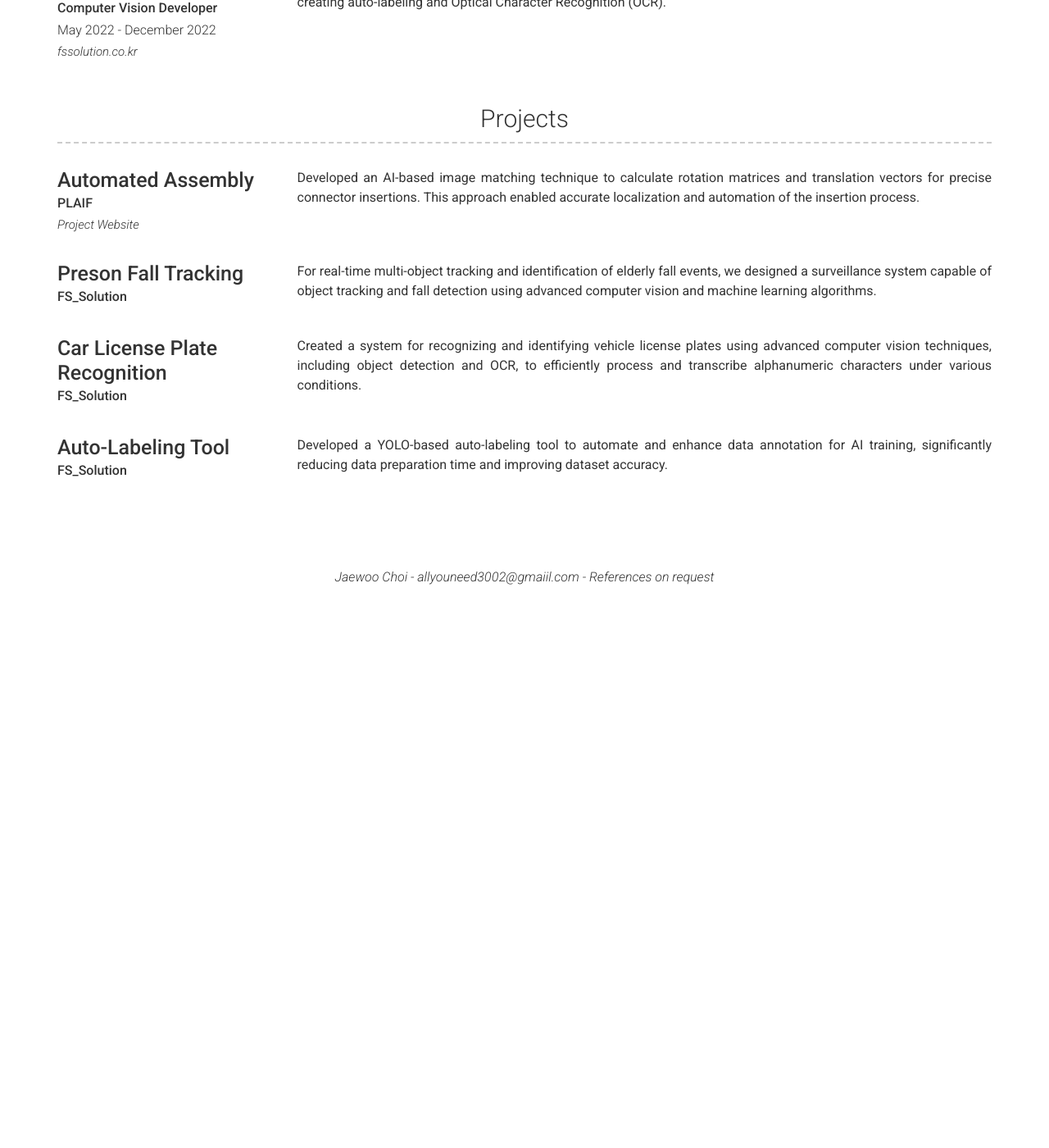
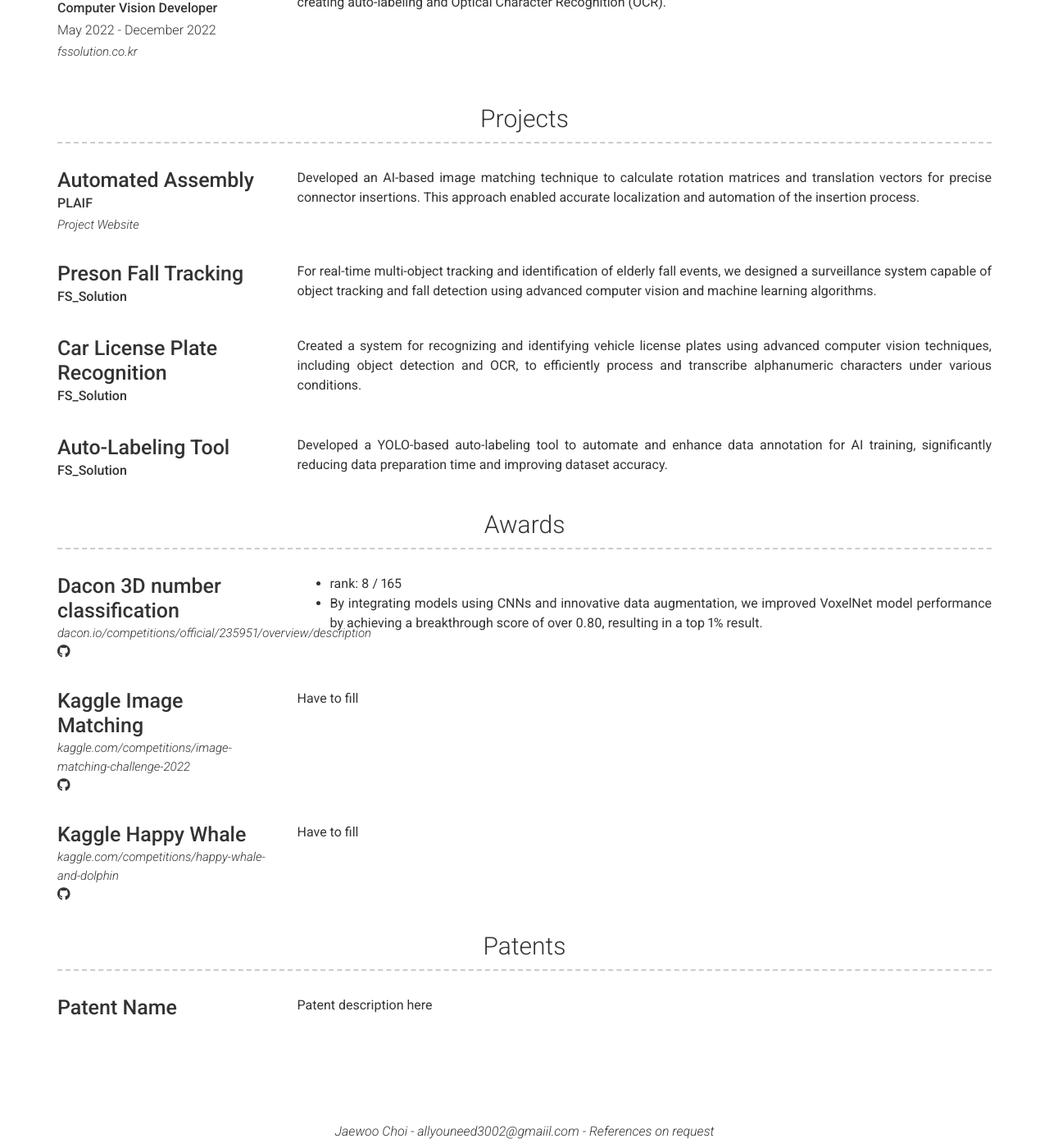
Before and after one commit to honeybadger78/honeybadger78.github.io, a Jekyll site: the page built from index.md, in a window 1280 px wide and 1400 px high, scrolled down 1064 px. Shown: the whole window at 82% size. Built offline with Jekyll 4.4.1, drawn with Linux system fonts in a browser that asks for light colours; nearby versions of some CDN libraries; before the commit the page ends 1787 px from its top, so only the background shows below that.

Commit message:
Added awards and patents sections to _config.yml

```diff
--- a/_config.yml
+++ b/_config.yml
@@ -101,8 +101,47 @@ content:
         description: | # this will include new lines to allow paragraphs
           Developed a YOLO-based auto-labeling tool to automate and enhance data annotation for AI training, significantly reducing data preparation time and improving dataset accuracy.
 
+  - title: Awards # Title for the section
+    layout: list # Type of content section (list/text)
+    content:
+      - layout: top-left
+        title: Dacon 3D number classification
+        link: dacon.io/competitions/official/235951/overview/description
+        additional_links:
+          - title:  sproogen/modern-resume-theme
+            icon: fab fa-github
+            url: github.com/honeybadger78/dacon_3d_number_classification
+        description: | # this will include new lines to allow paragraphs
+          - rank: 8 / 165
+          - By integrating models using CNNs and innovative data augmentation, we improved VoxelNet model performance by achieving a breakthrough score of over 0.80, resulting in a top 1% result.
 
+      - layout: top-left
+        title: Kaggle Image Matching
+        link: kaggle.com/competitions/image-matching-challenge-2022
+        additional_links:
+          - title:  sproogen/modern-resume-theme
+            icon: fab fa-github
+            url: github.com/honeybadger78/kaggle_image_matching2022
+        description: | # this will include new lines to allow paragraphs
+          Have to fill
 
+      - layout: top-left
+        title: Kaggle Happy Whale
+        link: kaggle.com/competitions/happy-whale-and-dolphin
+        additional_links:
+          - title:  sproogen/modern-resume-theme
+            icon: fab fa-github
+            url: github.com/honeybadger78/kaggle_happy_whale
+        description: | # this will include new lines to allow paragraphs
+          Have to fill
+
+  - title: Patents
+    layout: list
+    content:
+      - layout: left
+        title: Patent Name
+        description: |
+          Patent description here
 # Footer
 footer_show_references: true
 # references_title: References on request (Override references text)
```
